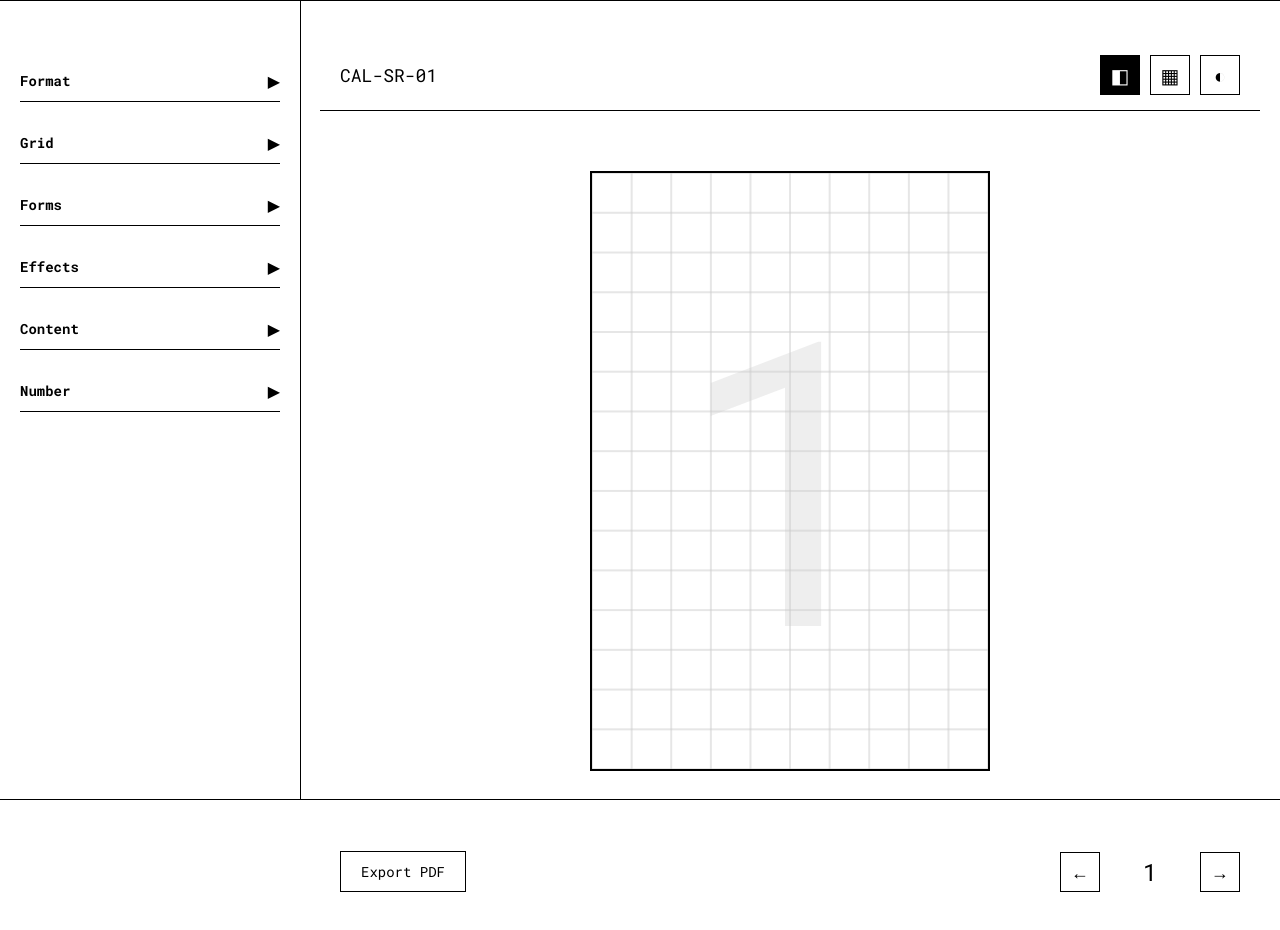
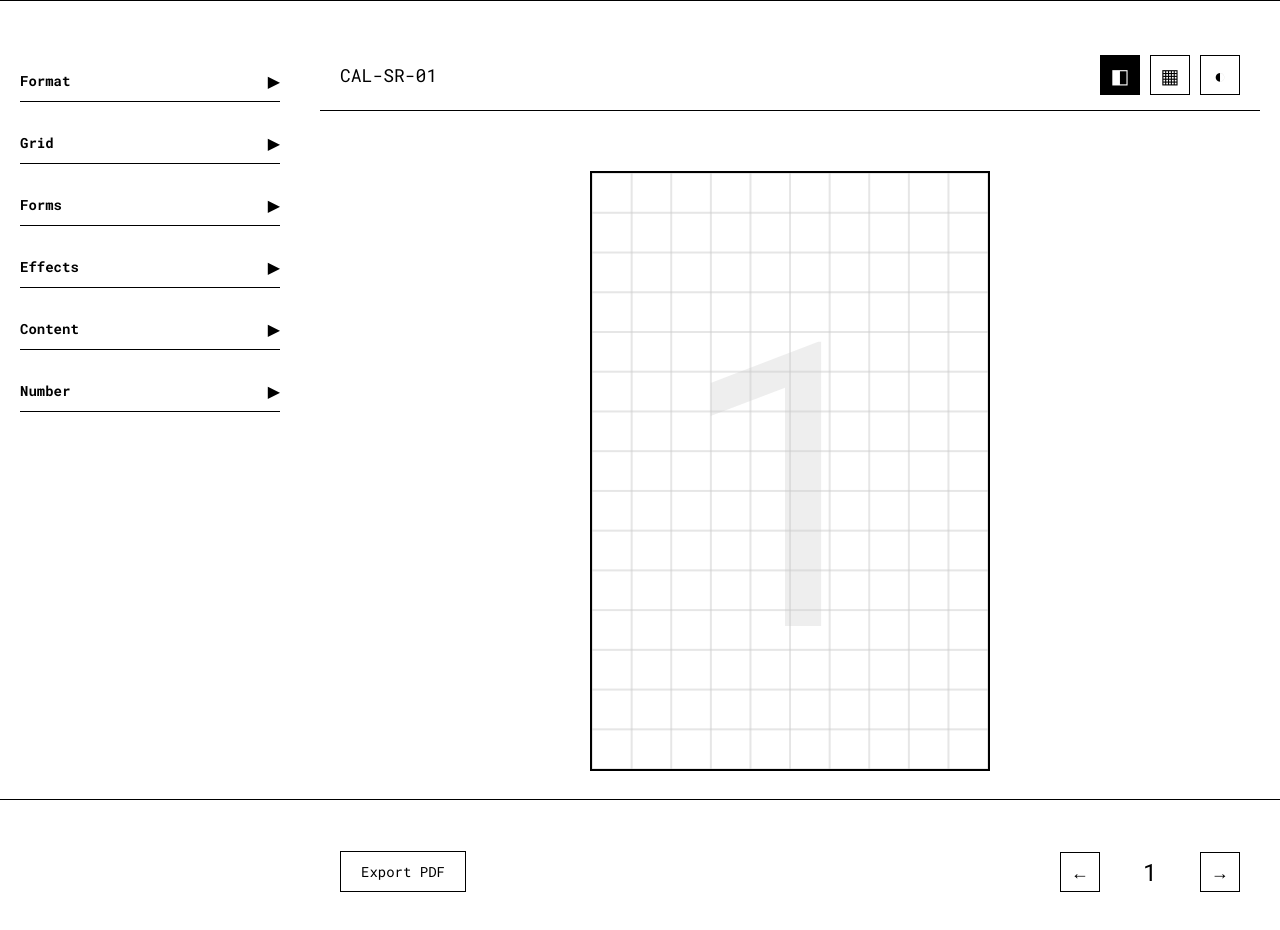
Before and after one commit to So-Rh/Calender-Tool, a plain HTML site: page index.html in a window 1280 px wide. Drawn offline with Linux system fonts and the light colour scheme.

Commit message:
Remove vertical line div from index.html

```diff
--- a/index.html
+++ b/index.html
@@ -8,7 +8,6 @@
 </head>
 <body>
     <div class="top-line"></div>
-    <div class="vertical-line"></div>
 
 
     <div class="container">
```
